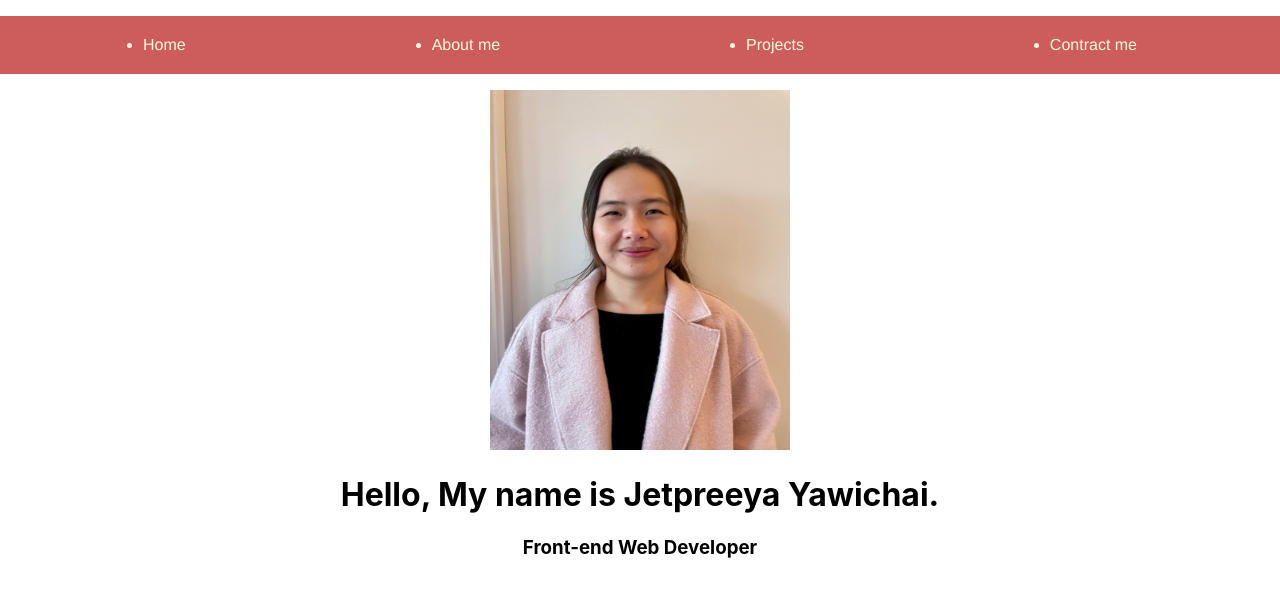
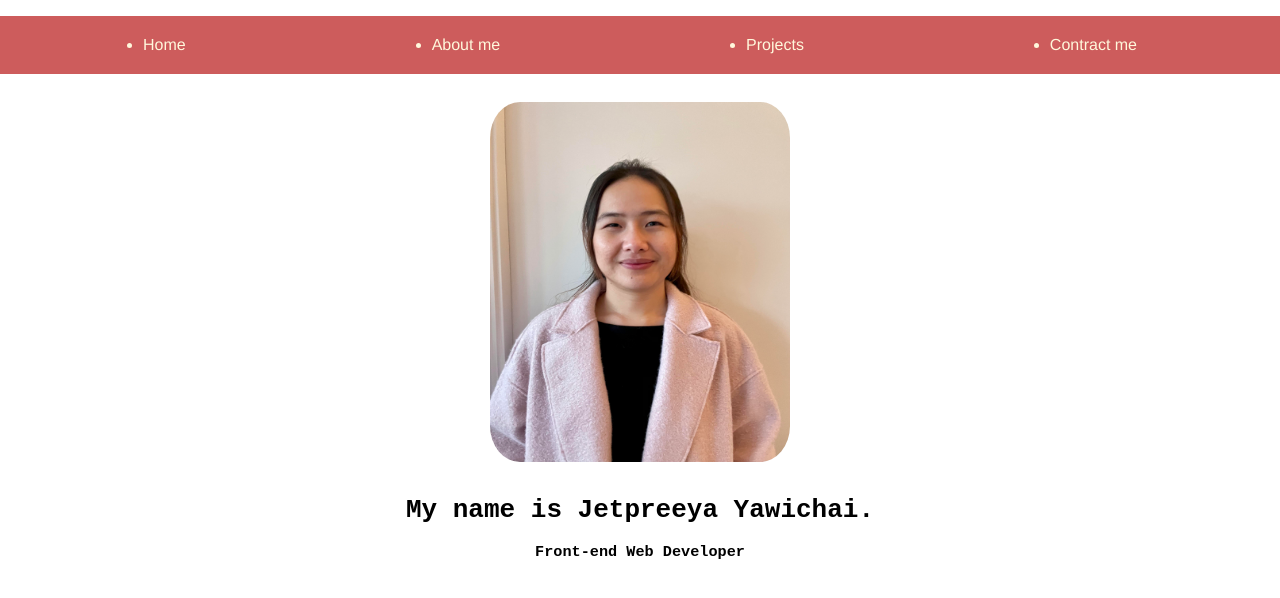
Before and after one commit to Jetpreeya/Portfolio, a React (Create React App) app in the folder jetpreeya-cv/: page / in a window 1280 px wide. Shown: the top 598 px of the page. Built offline with nearby package versions, Linux system fonts and the light colour scheme.

Commit message:
update about me part

```diff
--- a/jetpreeya-cv/src/components/about/about.css
+++ b/jetpreeya-cv/src/components/about/about.css
@@ -1,5 +1,13 @@
+.Picture{
+    padding: 12px;
+}
 .a-img{
     width: 300px;
     height: 360px;
-    position: 120% -20%;
+    border: 1px;
+    border-radius: 10%;
 }
+
+.Name{
+    font-family: monospace;
+}
--- a/jetpreeya-cv/src/components/about/about.js
+++ b/jetpreeya-cv/src/components/about/about.js
@@ -8,7 +8,7 @@ const About = () => {
           <img src={Pic} alt="myImage" className="a-img"/>
       </div>
       <div className="Name">
-        <h1>Hello, My name is Jetpreeya Yawichai.</h1>
+        <h1>My name is Jetpreeya Yawichai.</h1>
         <h3>Front-end Web Developer</h3>
         </div>
     </div>
```
Also changed, not shown: 1 other file (tests, documents, lock files or other folders).
